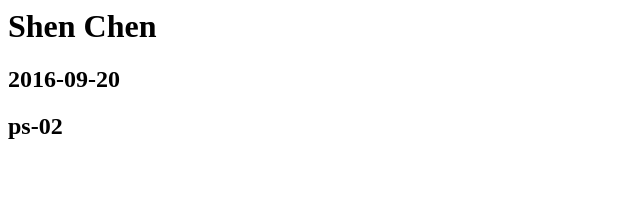
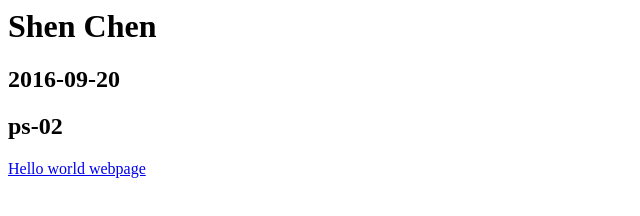
Before and after one commit to chenshen0406/2016-SWC, a plain HTML site: page ps-01/index.html in a window 1280 px wide. Shown: the whole page, without its empty margins (0-640 px from the left). Drawn offline with Linux system fonts and the light colour scheme.

Commit message:
adding webpage

```diff
--- a/ps-01/index.html
+++ b/ps-01/index.html
@@ -4,3 +4,4 @@
 <h1>Shen Chen</h1>
 <h2> 2016-09-20</h2>
 <h2>ps-02</h2>
+<a href="https://chenshen0406.github.io/2016-SWC/ps-01/a.html"> Hello world webpage</a>
```
Also changed, not shown: ps-01/a.html (+1 -0 lines).
